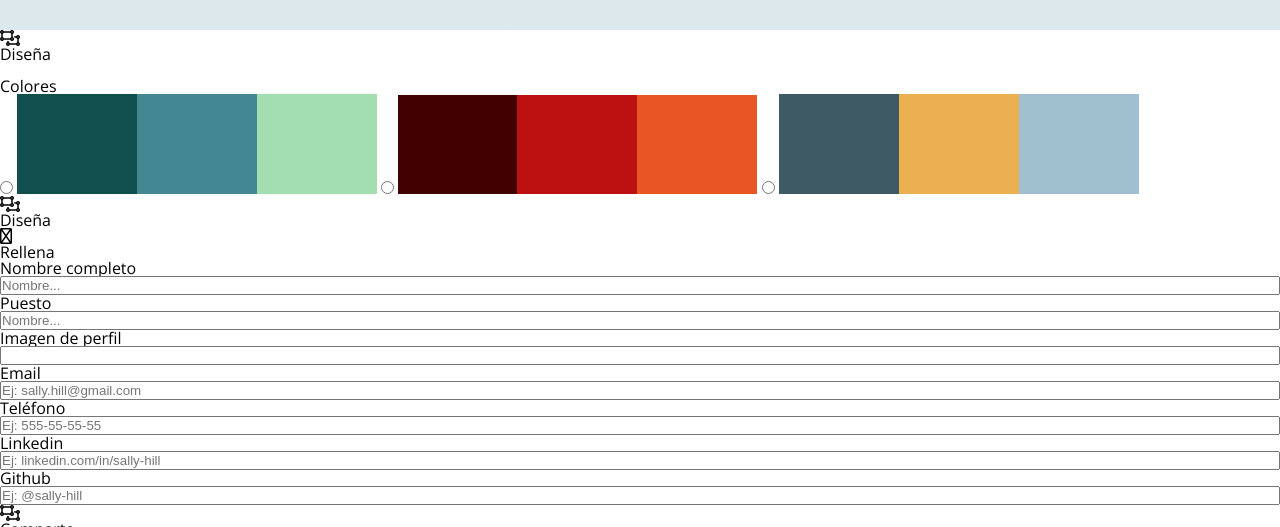
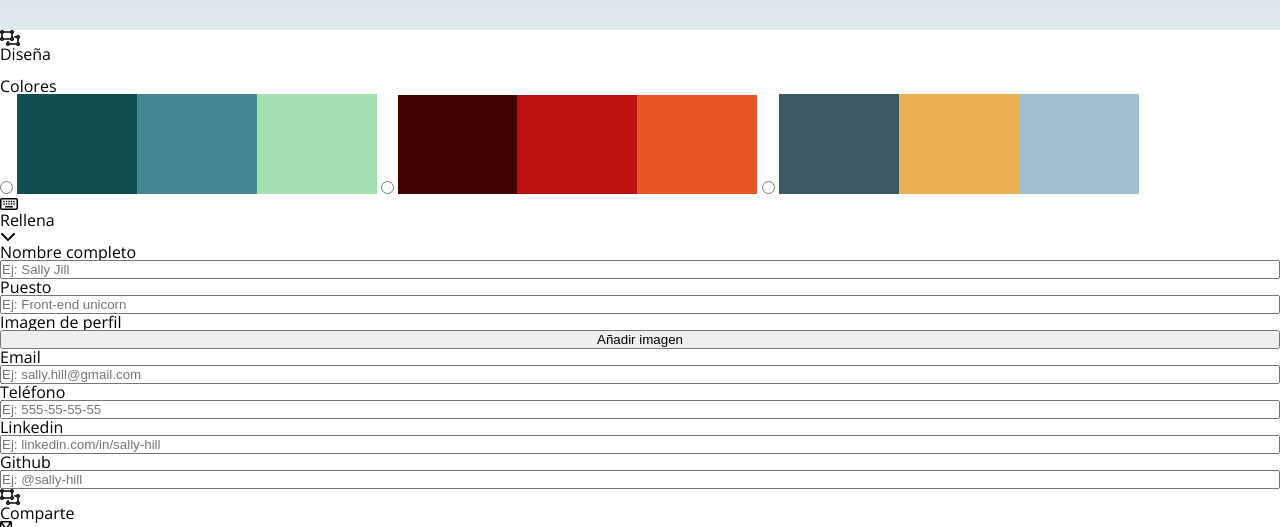
Before and after one commit to Adalab/project-promo-r-module-2-team-9, a website: page src/html/create.html in a window 1280 px wide. Shown: the part 1110-1637 px from the top of the page. Drawn offline with nearby package versions, Linux system fonts and the light colour scheme; files that its build step writes are made by us from their sources; some icons are missing; files whose address does not match are found by name.

Commit message:
small fix in stuffed part

```diff
--- a/src/html/partials/form.html
+++ b/src/html/partials/form.html
@@ -1,11 +1,12 @@
 <!------------------------DISEÑA------------------------------------>
 
-<form method="get" action=""><!--aquí va el link en js -->
+<form method="get" action="">
+    <!--aquí va el link en js -->
     <fieldset>
         <div class="option">
             <i class="fa-regular fa-object-ungroup"></i>
             <h3 class="option__title">Diseña</h3>
-            <i class ="far fa-objetc-ungroup"></i>
+            <i class="far fa-objetc-ungroup"></i>
         </div>
 
         <div class="election">
@@ -32,32 +33,36 @@
 
     <fieldset>
 
-    </fieldset>
         <div class="option">
-    <i class="fa-regular fa-object-ungroup"></i>
-    <h3 class="option__title">Diseña</h3>
-    <i class="fa-regular fa-angle-down"></i>
+            <i class="fa-regular fa-keyboard"></i>
+            <h3 class="option__title">Rellena</h3>
+            <i class="fa-solid fa-chevron-down"></i>
         </div>
 
         <div class="stuffed">
-            <legend>Rellena</legend>
             <label class="" for="firstName">Nombre completo</label>
-                <input class="" placeholder="Nombre..." id="firstName" type="text" name="firstName" required />
+            <input class="" placeholder="Ej: Sally Jill" id="firstName" type="text" name="firstName" required />
+
             <label class="" for="job">Puesto</label>
-                <input class="" placeholder="Nombre..." id="job" type="text" name="job" required />
-                <label class="" for="firstName">Imagen de perfil</label>
-                <input class="" />
+            <input class="" placeholder="Ej: Front-end unicorn" id="job" type="text" name="job" required />
+
+            <label class="" for="profileImage">Imagen de perfil</label>
+            <input type="button" class="addImage" value="Añadir imagen" />
+
             <label class="" for="emailAddress">Email </label>
             <input class="" placeholder="Ej: sally.hill@gmail.com" type="email" id="emailAddress" name="emailAddress"
                 required />
+
             <label class="" for="telephone">Teléfono</label>
             <input class="" placeholder="Ej: 555-55-55-55" type="tel" id="telephone" name="telephone" />
+
             <label class="" for="linkedin">Linkedin</label>
             <input class="" placeholder="Ej: linkedin.com/in/sally-hill" id="linkedin" type="text" name="linkedin"
                 required />
             <label class="" for="github">Github</label>
             <input class="" placeholder="Ej: @sally-hill" id="github" type="text" name="github" required />
         </div>
+
     </fieldset>
 
 
```
Lines whose indentation alone changed are shown as unchanged.
